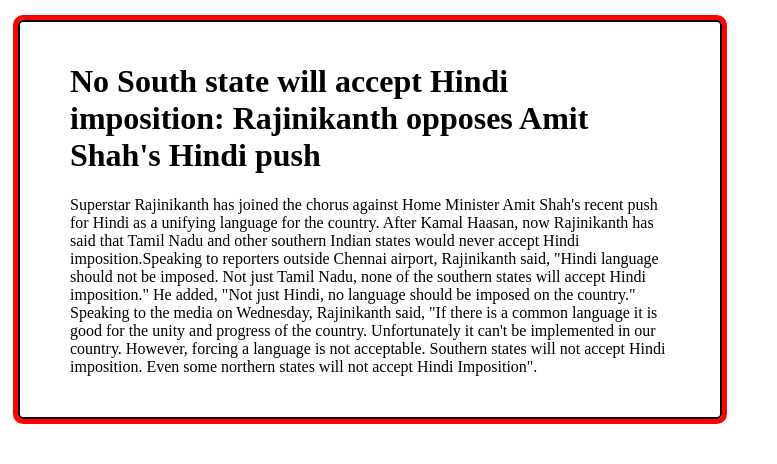
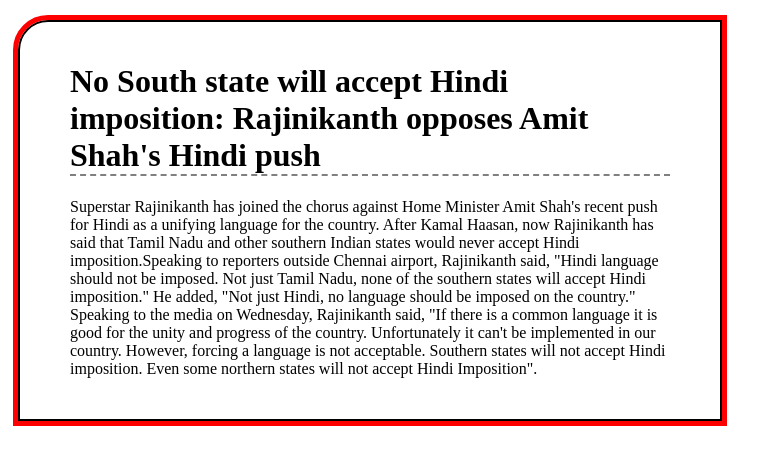
Before and after one commit to karan-pharate/ui-assignment, a plain HTML site: page css-assignments/boxModel.html in a window 1280 px wide. Shown: the whole page, without its empty margins (0-777 px from the left). Drawn offline with Linux system fonts and the light colour scheme.

Commit message:
adds specific border and border-radius

```diff
--- a/css-assignments/boxModel.html
+++ b/css-assignments/boxModel.html
@@ -5,10 +5,13 @@
       div {
         width: 600px;
         border: 2px solid black;
-        border-radius: 5px;
+        border-radius: 30px 0 0 0;
         padding: 20px 50px 25px;
         margin: 20px 10px;
         outline: 5px solid red;
+      }
+      h1 {
+        border-bottom: 2px dashed gray;
       }
     </style>
   </head>
```
